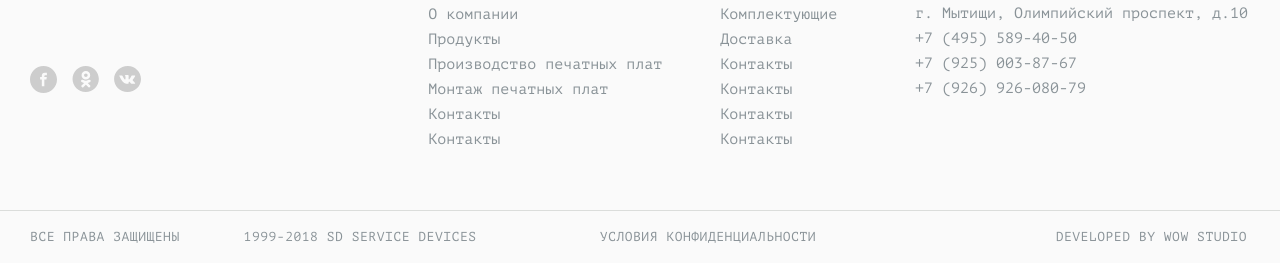
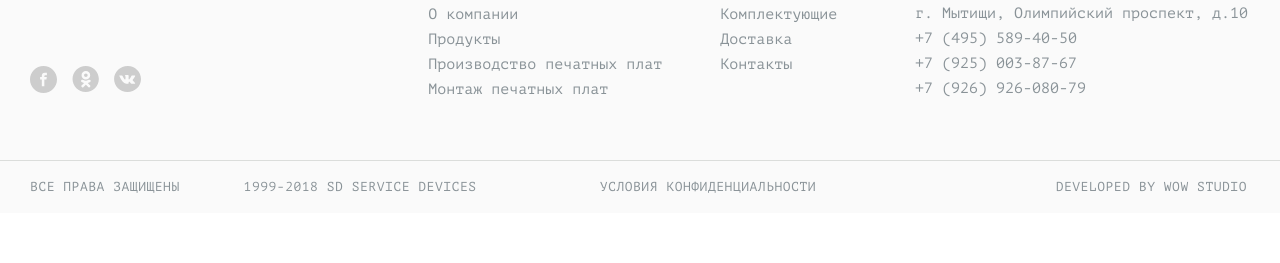
Before and after one commit to Antibreez/SmartDevice, a website: page source/index.html in a window 1280 px wide. Shown: the part 3854-4117 px from the top of the page. After the commit the page ends 4067 px from the top, so only its background shows below. Drawn offline with nearby package versions, Linux system fonts and the light colour scheme; files that its build step writes are made by us from their sources.

Commit message:
Подправил index.html

```diff
--- a/source/index.html
+++ b/source/index.html
@@ -211,21 +211,6 @@
             <li class="page-footer__nav-item">
               <a class="page-footer__nav-link" href="#">Контакты</a>
             </li>
-            <li class="page-footer__nav-item">
-              <a class="page-footer__nav-link" href="#">Контакты</a>
-            </li>
-            <li class="page-footer__nav-item">
-              <a class="page-footer__nav-link" href="#">Контакты</a>
-            </li>
-            <li class="page-footer__nav-item">
-              <a class="page-footer__nav-link" href="#">Контакты</a>
-            </li>
-            <li class="page-footer__nav-item">
-              <a class="page-footer__nav-link" href="#">Контакты</a>
-            </li>
-            <li class="page-footer__nav-item">
-              <a class="page-footer__nav-link" href="#">Контакты</a>
-            </li>
           </ul>
           <button class="page-footer__button  page-footer__button--nav">
             <span class="visually-hidden">Открыть меню</span>
```
Also changed, not shown: build/index.html.
